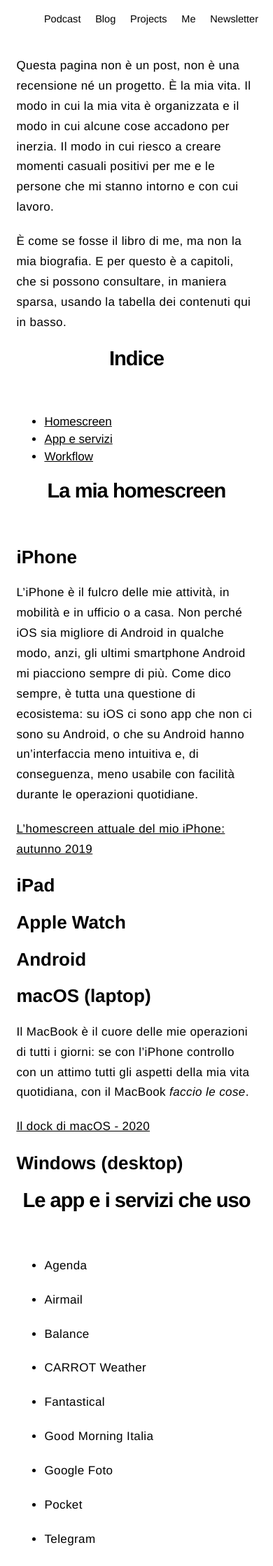
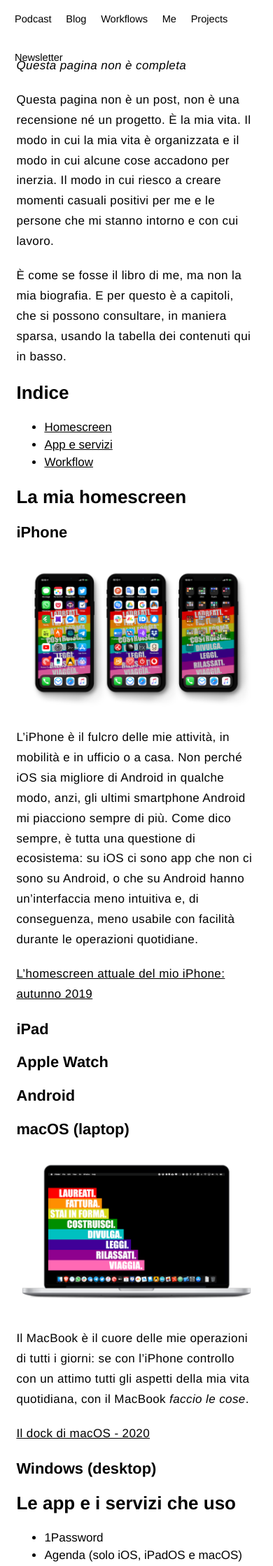
Before and after one commit to iJaack/Jaack, a Jekyll site: the page built from workflows.md, in a window 390 px wide. Shown: the top 2238 px of the page at 70% size. Built offline with Jekyll 4.4.1, drawn with Linux system fonts in a browser that asks for light colours; comment, search, counter and statistics services are not loaded; some of the changed text lies outside the part shown.

Commit message:
Major page ‘Workflows’ published
- Template updated to february
- Added ‘Workflow’ page and added button in both navbar navbar-home, fixing sass.
- Opened draft about iPhone homescreen 2020
- IPFS guide published (not finished)
- Added cover image of iPhone 2020 homescreen (linked in Workflows page)

```diff
--- a/_drafts/2020-01-18-template.markdown
+++ b/_drafts/2020-02-18-template.markdown
@@ -1,7 +1,7 @@
 ---
 title: ""
 layout: post
-date: 2020-01-18 12:00
+date: 2020-02-20 12:00
 image: /assets/images/markdown.jpg
 headerImage: true
 tag:
@@ -9,5 +9,5 @@
 category: blog
 author: jaack
 description:
-published: false
+published: true
 ---
--- a/_includes/nav.html
+++ b/_includes/nav.html
@@ -1,40 +1,27 @@
 <nav class="{% if page.title == "Home" %}nav-home{% else %}nav{% endif %}">
   <ul class="list">
-
-      {% if page.title != "Podcast" %}
     <li class="item">
       <a class="link" href="{{base}}/podcast">Podcast</a>
     </li>
-      {% endif %}
 
-        {% if site.blog == true %}
-            {% if page.title != "Blog" %}
     <li class="item">
       <a class="link" href="{{base}}/blog">Blog</a>
     </li>
-            {% endif %}
-        {% endif %}
 
-        {% if site.projects == true %}
-            {% if page.title != "Progetti" %}
+    <li class="item">
+      <a class="link" href="{{base}}/workflows">Workflows</a>
+    </li>
+
+    <li class="item">
+      <a class="link" href="{{base}}/about">Me</a>
+    </li>
+
     <li class="item">
       <a class="link" href="{{base}}/projects">Projects</a>
     </li>
-            {% endif %}
-        {% endif %}
 
-        {% if site.about == true %}
-            {% if page.title != "Io" %}
-                <li class="item">
-                    <a class="link" href="{{base}}/about">Me</a>
-                </li>
-            {% endif %}
-        {% endif %}
-
-        {% if page.title != "Newsletter" %}
     <li class="item">
       <a class="link" href="{{base}}/newsletter">Newsletter</a>
     </li>
-        {% endif %}
   </ul>
 </nav>
--- a/_sass/components/nav.sass
+++ b/_sass/components/nav.sass
@@ -3,7 +3,7 @@
     > .list
         list-style: none
         margin: 0
-        padding: 0 8px 0
+        padding: 0 10px 0
 
         > .item
             display: inline-block
@@ -12,7 +12,7 @@
             display: inline-block
             font-weight: 300
             font-size: 1.6rem
-            padding: 10px 3px
+            padding: 12px 5px
             text-decoration: none
 
 .nav
@@ -40,7 +40,7 @@
             margin: 0
             border-radius: 4%
             transition: all .4s ease-in-out
-            width: 70px
+            width: 80px
 
             &:hover
                 color: $alpha
--- a/workflows.md
+++ b/workflows.md
@@ -3,6 +3,8 @@
 Title: Workflows
 description: Routine e workflows per una vita più efficiente e produttiva
 ---
+
+*Questa pagina non è completa*
 
 Questa pagina non è un post, non è una recensione né un progetto. È la mia vita.
 Il modo in cui la mia vita è organizzata e il modo in cui alcune cose accadono
@@ -11,85 +13,73 @@
 È come se fosse il libro di me, ma non la mia biografia. E per questo è a capitoli, che si possono consultare, in maniera sparsa, usando la tabella dei contenuti
 qui in basso.
 
-# Indice
-
+## Indice
 - [Homescreen](#La mia homescreen)
 - [App e servizi](#Le app e i servizi che uso)
 - [Workflow](#I semplici workflow che utilizzo)
 
-# La mia homescreen
+## La mia homescreen
 
-## iPhone
+### iPhone
+
+<img class="image" src="{{base}}/assets/images/routines/homescreen/2020/homescreen-2020-iphone-cover.png" alt="Homescreen iOS, iPhone, 2020">
+
 L'iPhone è il fulcro delle mie attività, in mobilità e in ufficio o a casa.
 Non perché iOS sia migliore di Android in qualche modo, anzi, gli ultimi smartphone Android mi piacciono sempre di più. Come dico sempre, è tutta una questione di ecosistema: su iOS ci sono app che non ci sono su Android, o che su Android hanno un'interfaccia meno intuitiva e, di conseguenza, meno usabile con facilità durante le operazioni quotidiane.
 
 [L'homescreen attuale del mio iPhone: autunno 2019]({{base}}/homescreen-estate-autunno-2019)
 
-## iPad
+### iPad
 
-## Apple Watch
+### Apple Watch
 
-## Android
+### Android
 
-## macOS (laptop)
+### macOS (laptop)
+
+<img class="image" src="{{base}}/assets/images/routines/homescreen/2020/homescreen-2020-macos-cover.png" alt="Dock del MacBook Pro, macOS, 2020">
+
 Il MacBook è il cuore delle mie operazioni di tutti i giorni: se con l'iPhone controllo con un attimo tutti gli aspetti della mia vita quotidiana, con il MacBook *faccio le cose*.
 
 [Il dock di macOS - 2020]({{base}}/homescreen-2020-macos)
 
-## Windows (desktop)
+### Windows (desktop)
 
-# Le app e i servizi che uso
+## Le app e i servizi che uso
 
-- Agenda
-
-- Airmail
-
-- Balance
-
+- 1Password
+- Agenda (solo iOS, iPadOS e macOS)
+- Airmail (solo iOS, iPadOS e macOS)
+- Apple Music
+- Balance (solo iOS)
 - CARROT Weather
-
+- Day One
 - Fantastical
-
+- Fattura24
+- Feedly
 - Good Morning Italia
-
 - Google Foto
-
 - Pocket
-
 - Telegram
-
-- Pillow
-
-- YouTube
-
-- Messenger
-
+- Things 3
+- Trakt.tv
+- Pillow (solo iOS e WatchOS)
 - Strava
-
-- Elevate
-
+- Raindrop.io
 - Revolut
-
 - Waze
-
-- Reeder
-
 - Goodreads
-
-- Apple Music
-
 - Exist.io
 
-- 1Password
 
-# I workflow che utilizzo
+## I workflow che utilizzo
 
 <section class="list">
 	{% if site.posts.size == 0 %}
 		<p class="text-center">Nessuna routine per ora :)</p>
 	{% else %}
 		{% for post in site.posts %}
-			{% if post.category == 'routines' %}
+			{% if post.category == 'workflows' %}
 				{% if post.hidden != true %}
 					{% include blog-post.html %}
 				{% endif %}
```
Also changed, not shown: _drafts/2020-02-28-homescreen-iphone-2020.markdown (added, +13 -0 lines), _posts/2020-02-17-distribuire-sito-web-ipfs.markdown (renamed from _drafts/2020-01-10-distribuire-sito-web-ipfs.markdown, +7 -5 lines), assets/images/routines/homescreen/2020/homescreen-2020-iphone-cover.png (added). Lines whose indentation alone changed are shown as unchanged.
